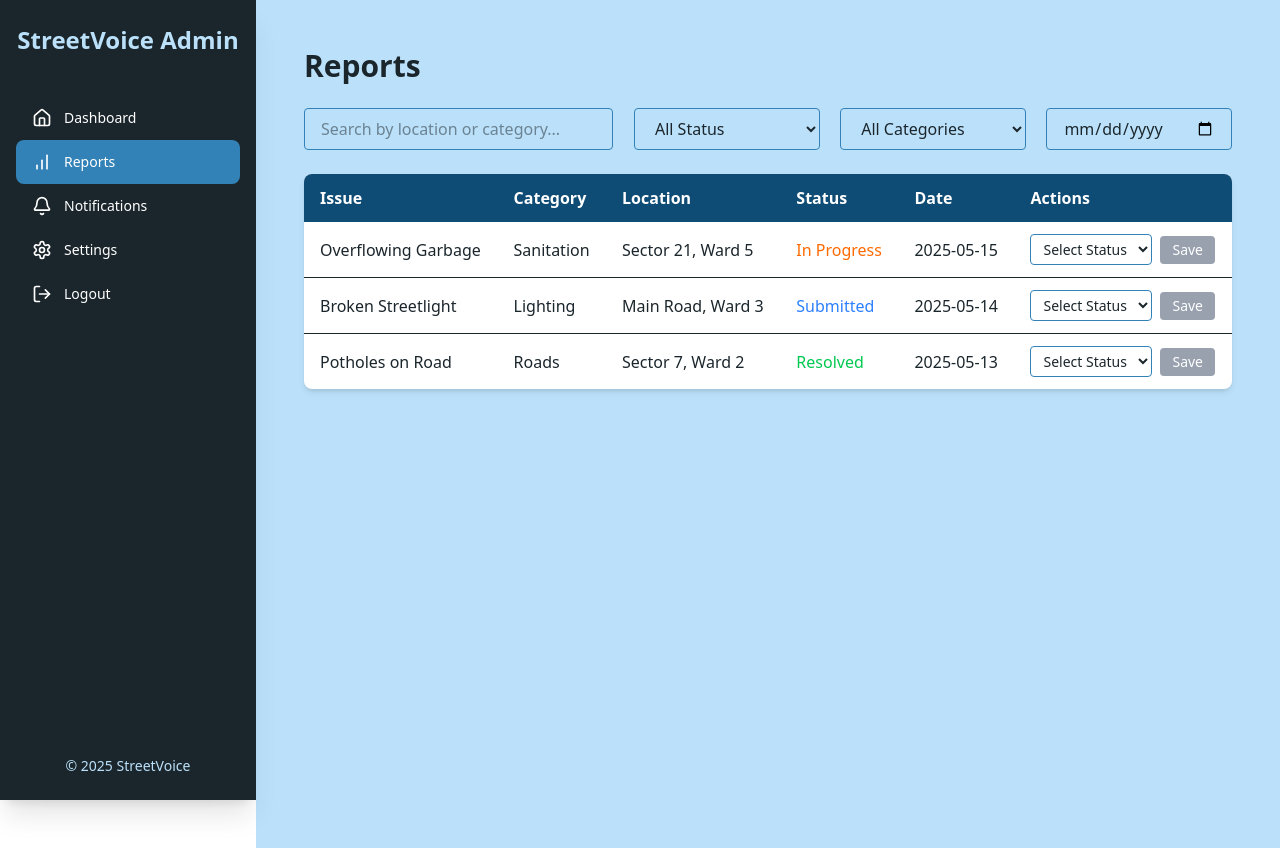
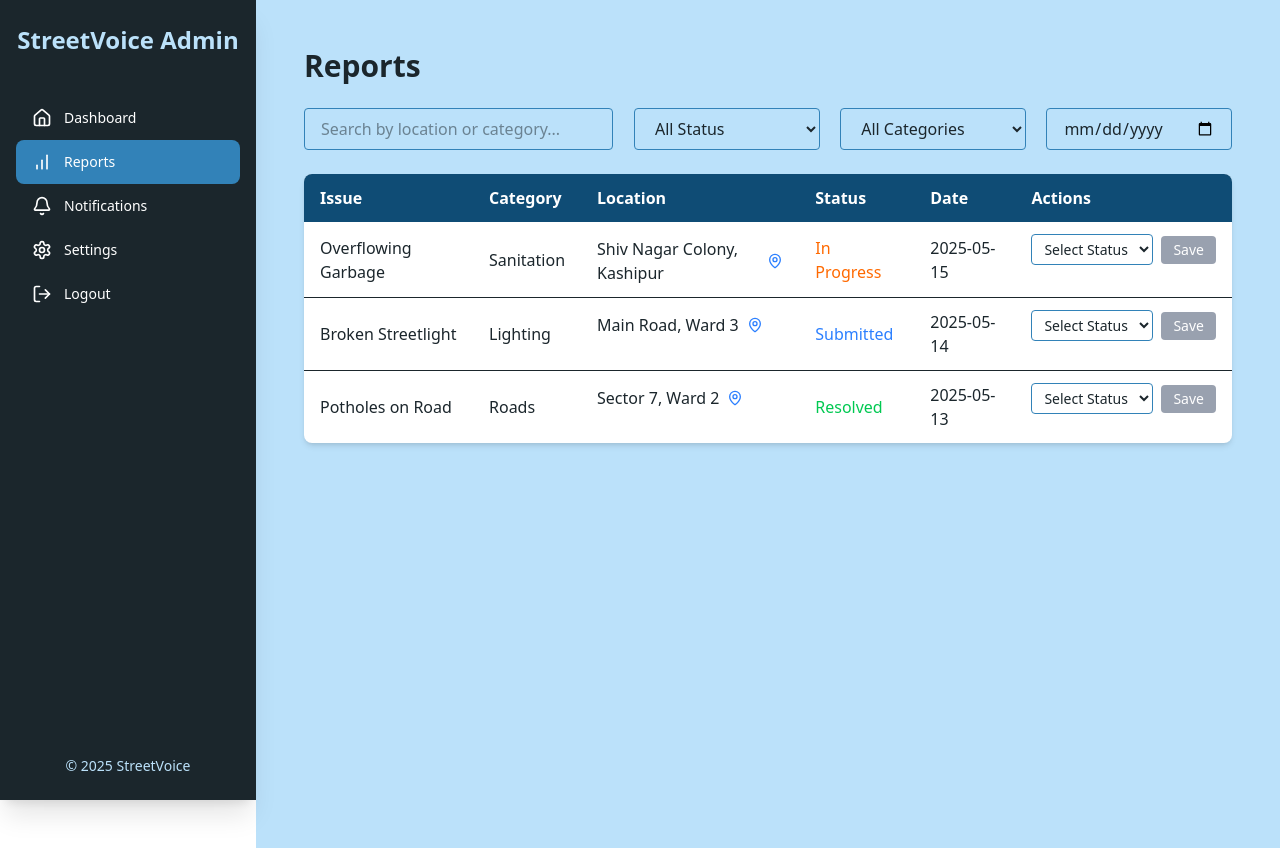
Before and after one commit to arorarish245/StreetVoice, a Next.js app in the folder frontend/: page /admin/reports in a window 1280 px wide. Built offline with nearby package versions, Linux system fonts and the light colour scheme.

Commit message:
feat: add location button with map icon linking to Google Maps for each report

```diff
--- a/frontend/src/app/admin/reports/page.tsx
+++ b/frontend/src/app/admin/reports/page.tsx
@@ -1,12 +1,13 @@
 "use client";
 import { useState } from "react";
+import { MapPin } from "lucide-react";
 
 const dummyReportsData = [
   {
     id: 1,
     issue: "Overflowing Garbage",
     category: "Sanitation",
-    location: "Sector 21, Ward 5",
+    location: "Shiv Nagar Colony, Kashipur",
     status: "In Progress",
     date: "2025-05-15",
   },
@@ -98,7 +99,20 @@ export default function ReportsPage() {
               <tr key={report.id} className="border-b last:border-b-0">
                 <td className="py-3 px-4">{report.issue}</td>
                 <td className="py-3 px-4">{report.category}</td>
-                <td className="py-3 px-4">{report.location}</td>
+                <td className="py-3 px-4 flex items-center gap-2">
+                  {report.location}
+                  <a
+                    href={`https://www.google.com/maps/search/?api=1&query=${encodeURIComponent(
+                      report.location
+                    )}`}
+                    target="_blank"
+                    rel="noopener noreferrer"
+                    className="text-blue-500 hover:text-blue-700"
+                  >
+                    <MapPin className="w-4 h-4" />
+                  </a>
+                </td>
+
                 <td
                   className={`py-3 px-4 font-medium ${
                     report.status === "Submitted"
```
